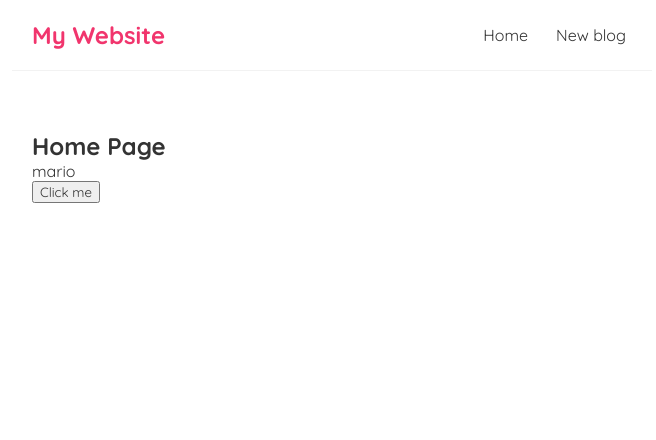
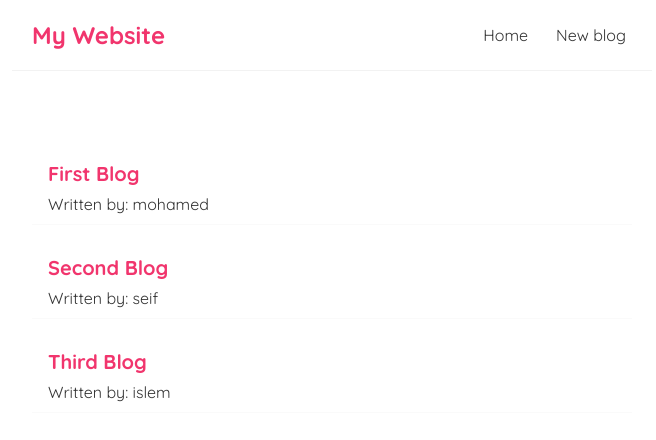
Before and after one commit to mohameddn988/React-Modern-Tutorial, a React (Create React App) app in the folder frontend/: page / in a window 1280 px wide. Shown: the top 440 px of the page, without its empty margins (308-964 px from the left). Built offline with nearby package versions, Linux system fonts and the light colour scheme.

Commit message:
Outputting Lists

```diff
--- a/frontend/src/Home.js
+++ b/frontend/src/Home.js
@@ -2,19 +2,20 @@
 
 
 const Home = () => {
-    // let name = 'mario'
-    const [name, setName] = useState('mario')
-
-
-    const handleClick = () => {
-        setName('seif')
-
-    }
+    const [blogs, setBlogs] = useState([
+        {title: 'First Blog', body: 'This is the first blog post.', author: 'mohamed', id: 1},
+        {title: 'Second Blog', body: 'This is the second blog post.', author: 'seif', id: 2},
+        {title: 'Third Blog', body: 'This is the third blog post.', author: 'islem', id: 3}
+    ])
     return (
         <div className="home">
-            <h2>Home Page</h2>
-            <p>{ name }</p>
-            <button onClick={handleClick}>Click me</button>
+            {blogs.map((blog) => (
+                <div className="blog-preview" key={blog.id}>
+                    <h2>{blog.title}</h2>
+                    <p>Written by: {blog.author}</p>
+
+                </div>
+            ))}
         </div>
      );
 }
--- a/frontend/src/index.css
+++ b/frontend/src/index.css
@@ -33,3 +33,18 @@
   margin: 40px auto;
   padding: 20px;
 }
+
+/* blog previews / list */
+.blog-preview {
+  padding: 10px 16px;
+  margin: 20px 0;
+  border-bottom: 1px solid #fafafa;
+}
+.blog-preview:hover {
+  box-shadow: 1px 3px 5px rgba(0,0,0,0.1);
+}
+.blog-preview h2 {
+  font-size: 20px;
+  color: #f1356d;
+  margin-bottom: 8px;
+}
```
